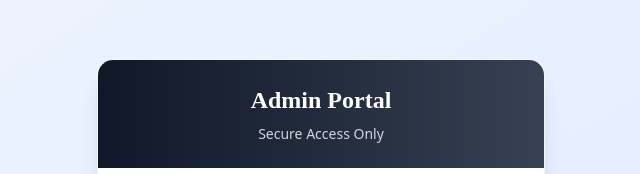
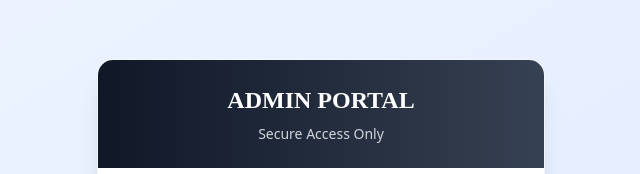
Before and after one commit to nimramukhtar1611/dupliacteversion, a Next.js app in the folder frontend/: page /admin in a window 1280 px wide. Shown: the part 104-278 px from the top of the page, without its empty margins (319-959 px from the left). Built offline with nearby package versions, Linux system fonts and the light colour scheme; no server answers.

Commit message:
code update

```diff
--- a/frontend/app/admin/page.jsx
+++ b/frontend/app/admin/page.jsx
@@ -50,7 +50,7 @@ const AdminLogin = () => {
           {/* Decorative Header */}
           <div className="bg-gradient-to-r from-gray-900 to-gray-700 py-6 px-8">
             <h2 className="text-2xl font-bold text-white text-center" style={{ fontFamily: "'Pacifico', cursive" }}>
-              Admin Portal
+              ADMIN PORTAL
             </h2>
             <p className="text-gray-300 text-center text-sm mt-2">Secure Access Only</p>
           </div>
```
